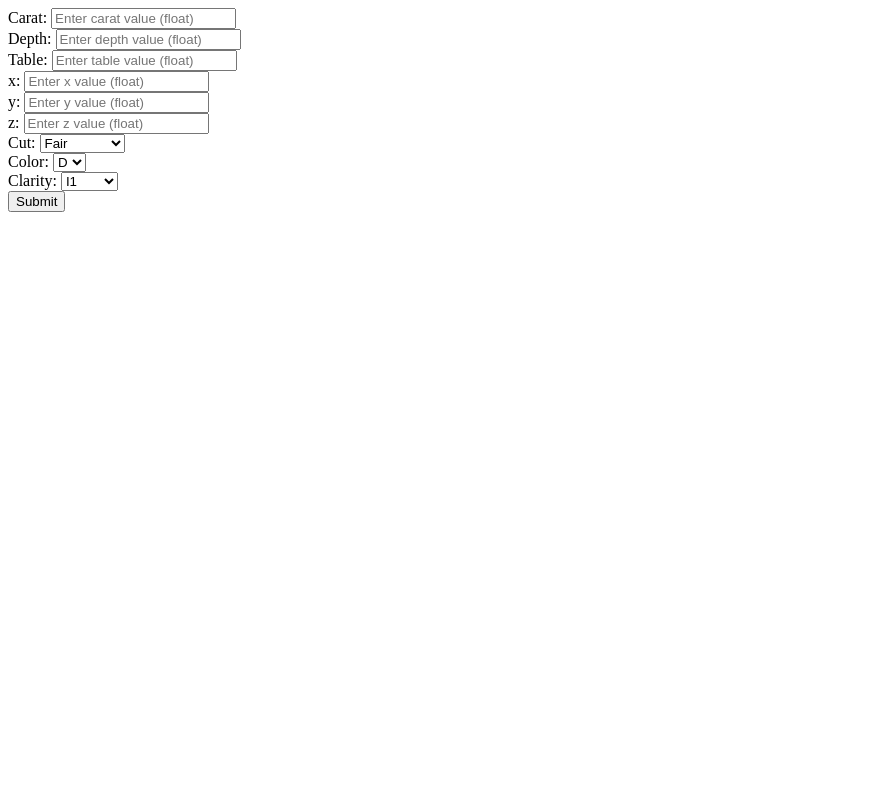
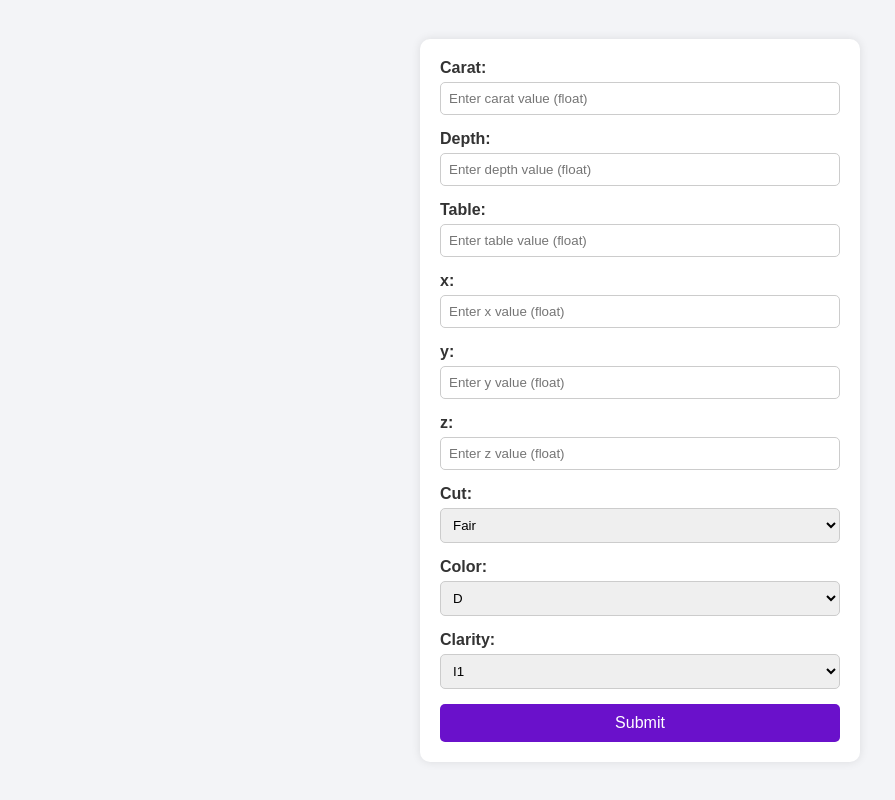
Before and after one commit to Ravi62026/fsds, a Flask app: page /predict in a window 1280 px wide. Shown: the whole page, without its empty margins (0-895 px from the left). Run offline with Flask 3, Linux system fonts and the light colour scheme.

Commit message:
update workflow

```diff
--- a/app.py
+++ b/app.py
@@ -43,4 +43,4 @@ def predict_datapoint():
 
 #execution begin
 if __name__ == '__main__':
-    app.run(debug=True)
+    app.run(host="0.0.0.0", port=8080, debug=True)
--- a/templates/form.html
+++ b/templates/form.html
@@ -1,6 +1,85 @@
+<!DOCTYPE html>
+<html lang="en">
+<head>
+    <meta charset="UTF-8">
+    <meta name="viewport" content="width=device-width, initial-scale=1.0">
+    <title>Diamond Predictor</title>
+    <style>
+        body {
+            font-family: Arial, sans-serif;
+            background: #f3f4f7;
+            display: flex;
+            justify-content: center;
+            align-items: center;
+            height: 100vh;
+            margin: 0;
+        }
 
-<html>
+        .form-container {
+            background: #fff;
+            padding: 20px;
+            border-radius: 10px;
+            box-shadow: 0 0 10px rgba(0, 0, 0, 0.1);
+            max-width: 400px;
+            width: 100%;
+            animation: fadeIn 0.5s ease-in-out;
+        }
+
+        .form-group {
+            margin-bottom: 15px;
+        }
+
+        .form-group label {
+            display: block;
+            margin-bottom: 5px;
+            font-weight: bold;
+            color: #333;
+        }
+
+        .form-group input, .form-group select {
+            width: 100%;
+            padding: 8px;
+            border-radius: 5px;
+            border: 1px solid #ccc;
+            box-sizing: border-box;
+            transition: all 0.3s ease-in-out;
+        }
+
+        .form-group input:focus, .form-group select:focus {
+            border-color: #6a11cb;
+            box-shadow: 0 0 5px rgba(106, 17, 203, 0.5);
+            outline: none;
+        }
+
+        input[type="submit"] {
+            width: 100%;
+            padding: 10px;
+            border-radius: 5px;
+            border: none;
+            background: #6a11cb;
+            color: #fff;
+            font-size: 16px;
+            cursor: pointer;
+            transition: background 0.3s ease-in-out;
+            box-sizing: border-box;
+        }
+
+        input[type="submit"]:hover {
+            background: #2575fc;
+        }
+
+        @keyframes fadeIn {
+            from {
+                opacity: 0;
+            }
+            to {
+                opacity: 1;
+            }
+        }
+    </style>
+</head>
 <body>
+    <div class="form-container">
         <form action="{{url_for('predict_datapoint')}}" method="POST">
             <div class="form-group">
                 <label for="carat">Carat:</label>
@@ -70,8 +149,8 @@
                 </select>
             </div>
 
-<div style="clear:both;"></div>
             <input type="submit" value="Submit">
         </form>
+    </div>
 </body>
 </html>
--- a/templates/result.html
+++ b/templates/result.html
@@ -1,2 +1,2 @@
 
-<h1>the dimond price will be {{final_result}}</h1>
+<h1>The dimond price will be {{final_result}}</h1>
```
Also changed, not shown: .github/workflows/main.yaml (added), 1 other file. Lines whose indentation alone changed are shown as unchanged.
